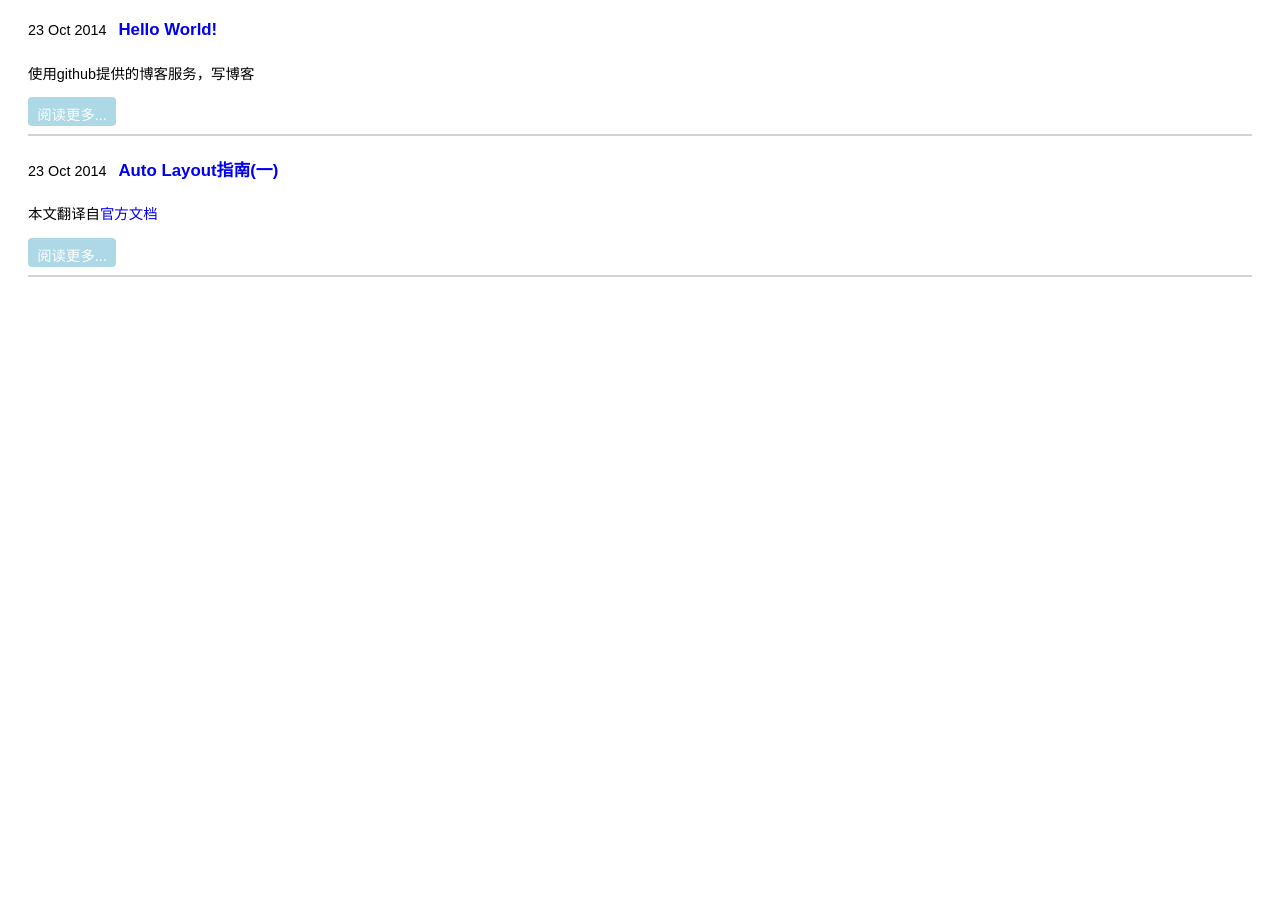
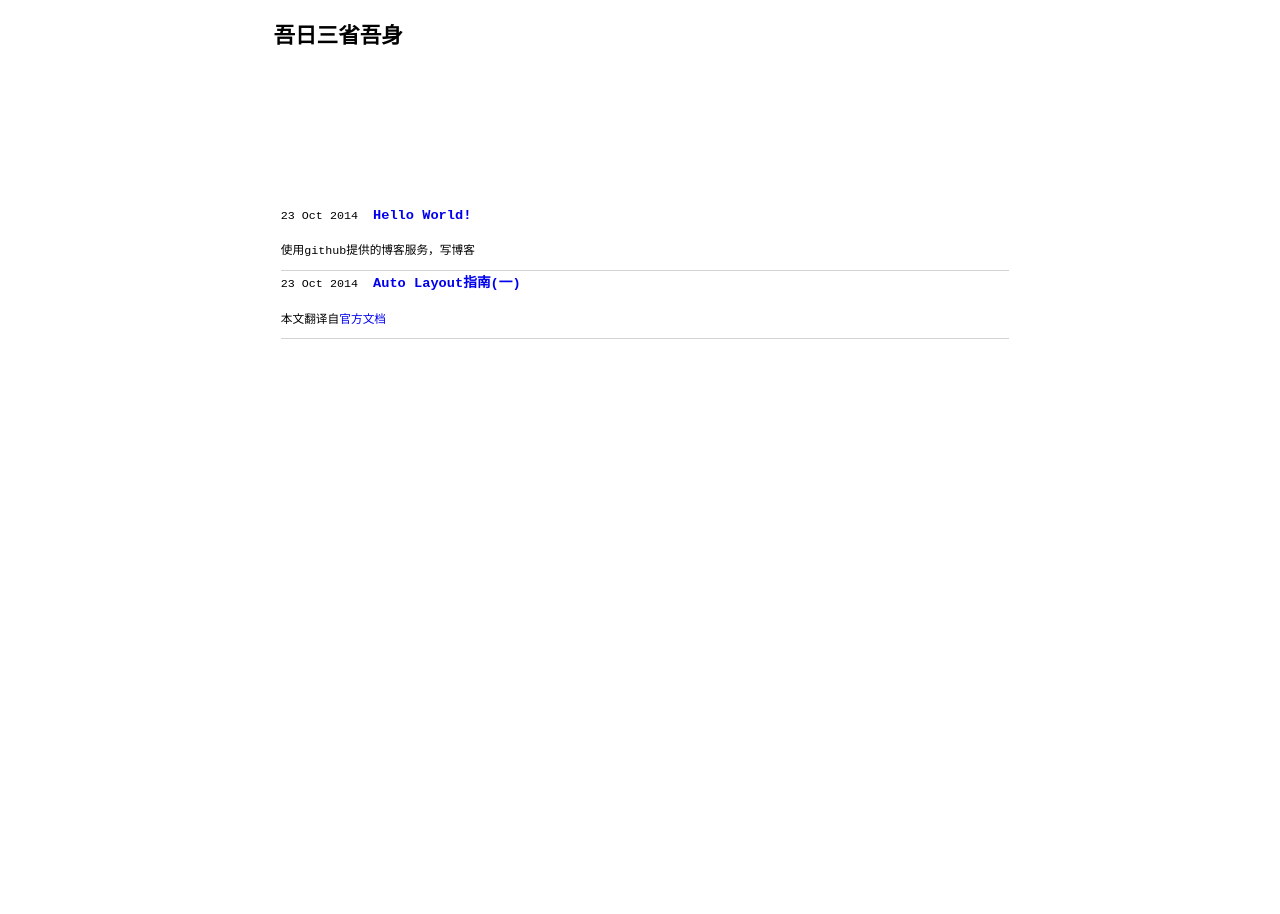
Before and after one commit to a732322918/a732322918.github.io, a Jekyll site: the page built from index.html, in a window 1280 px wide. Built offline with Jekyll 4.4.1, drawn with Linux system fonts in a browser that asks for light colours; the list of posts is cut into pages by our own code.

Commit message:
划分模块

```diff
--- a/_includes/head.html
+++ b/_includes/head.html
@@ -10,4 +10,7 @@
   <meta name="viewport" content="width=device-width initial-scale=1">
   <link rel="icon" type="image/x-icon" href="{{ site.baseurl }}favicon.ico">
   <link rel="stylesheet" href="{{ "/css/main.css" | prepend: site.baseurl }}">
+  <link rel="stylesheet" href="{{ "/css/controls.css" | prepend: site.baseurl }}">
+  <link rel="stylesheet" href="{{ "/css/cell.css" | prepend: site.baseurl }}">
+
 </head>
--- a/_layouts/default.html
+++ b/_layouts/default.html
@@ -2,6 +2,24 @@
 <html>
   {% include head.html %}
   <body>
-    {{ content }}
+	<div class="header">
+
+		<h2>吾日三省吾身</h2>
+	</div>
+
+
+
+	<div class="left-aside"></div>
+	<div class="right-aside"></div>
+
+	<div class="content">
+
+		<div class="content-wapper">
+		{{ content }}
+		</div>
+
+	</div>
+	<div class="footer"></div>
+
   </body>
 </html>
--- /dev/null
+++ b/css/cell.css
@@ -0,0 +1,35 @@
+.content-cell {
+    border-bottom:1px solid lightgrey;
+}
+.content-cell p {
+    text-indent:0em;
+}
+.content-cell-title{
+    display:inline;
+}
+.content-cell-subtitle{
+    display:inline;
+    margin-right:8px;
+}
+.content-cell-description {
+    font-size:1.5em;
+}
+.content-cell-accessory {
+    margin-bottom:8px;
+    padding-top:0.4em;
+    background-color:lightblue;
+    border-radius:4px;
+    width:88px;
+    height: 1.6em;
+    text-align:center;
+}
+.content-cell-accessory a {
+
+}
+.content-cell-accessory a:link{
+    color:white;
+}
+
+.content-cell-accessory a:visited{
+    color:white;
+}
--- /dev/null
+++ b/css/controls.css
@@ -0,0 +1,21 @@
+.button{
+	border-radius:4px;
+	border:1px solid blue;
+	color:black;
+	box-shadow:1px 1px 1px #333;
+	width:80px;
+	padding:8px;
+	margin-bottom:8px;
+	text-align:center;
+}
+
+.button:hover {
+	background-color:lightBlue;
+	color:white;
+}
+
+.button a {
+	outline:none;
+	text-decoration:none;
+	color:black;
+}
--- a/css/main.css
+++ b/css/main.css
@@ -1,20 +1,22 @@
+html {
+	background-image:url({{ "/images/content_bg2.jpg" | prepend: site.baseurl }})
+}
 body {
      font-family:Arial, Helvetica, sans-serif;
-     border-top:10px solid #ocoeoe;
      font-size:0.9em;
 }
 
 p{
     text-indent:1.8em;
+	word-wrap:break-word;
 }
 
-li {
-    margin-left:1.8em;
-}
 
 img {
     border:2px solid lightgray;
     border-radius:4px;
+	width:80%;
+	margin:auto;
 }
 
 a:link {
@@ -24,36 +26,44 @@ a:hover {
     text-decoration: underline;
 }
 
-.content-cell {
-    margin:20px 20px;
-    border-bottom:2px solid lightgrey;
+.header {
+	width:100%;
+	height:160px;
+	margin-bottom:8px;
 }
-.content-cell p {
-    text-indent:0em;
+.header  img {
+	background-size:100% 120px;
+	height:100%;
+	width:100%;
+	border:0px solid lightgray;
+    border-radius:0px;
 }
-.content-cell-title{
-    display:inline;
+.header h2 {
+	margin-left:21%;
 }
-.content-cell-subtitle{
-    display:inline;
-    margin-right:8px;
-}
-.content-cell-description {
-    font-size:1.5em;
-}
-.content-cell-accessory {
-    margin-bottom:8px;
-    padding-top:0.4em;
-    background-color:lightblue;
-    border-radius:4px;
-    width:88px;
-    height: 1.6em;
-    text-align:center;
-}
-.content-cell-accessory a:link{
-    color:white;
+.left-aside{
+	width:20%;
+	height:600px;
+	float:left;
 }
 
-.content-cell-accessory a:visited{
-    color:white;
+.content {
+	width:60%;
+	float:left;
 }
+
+.content-wapper {
+	width:96%;
+	height:100%;
+	margin:20px 20px;
+}
+
+.right-aside{
+	width:20%;
+	float:right;
+	height:600px;
+}
+.footer{
+	height:120px;
+	clear:both;
+}
--- a/index.html
+++ b/index.html
@@ -6,13 +6,12 @@ layout: default
 
 <div class="content-cell">
 
-    <p class="content-cell-subtitle">{{ post.date | date_to_string }}</p>
+    <code><p class="content-cell-subtitle">{{ post.date | date_to_string }}</p>
     <h3 class="content-cell-title"><a href="{{ post.url }}">{{ post.title }}</a></h3>
     <br />
     <p class="content-cell-description">{{ post.excerpt }}</p>
-    <div class="content-cell-accessory">
-        <a href="{{ post.url }}">阅读更多...</a>
-    </div>
+
+	</code>
 </div>
 
 {% endfor %}
```
Also changed, not shown: images/content_bg2.jpg (added), images/header_bg.jpg (added), 1 other file.
